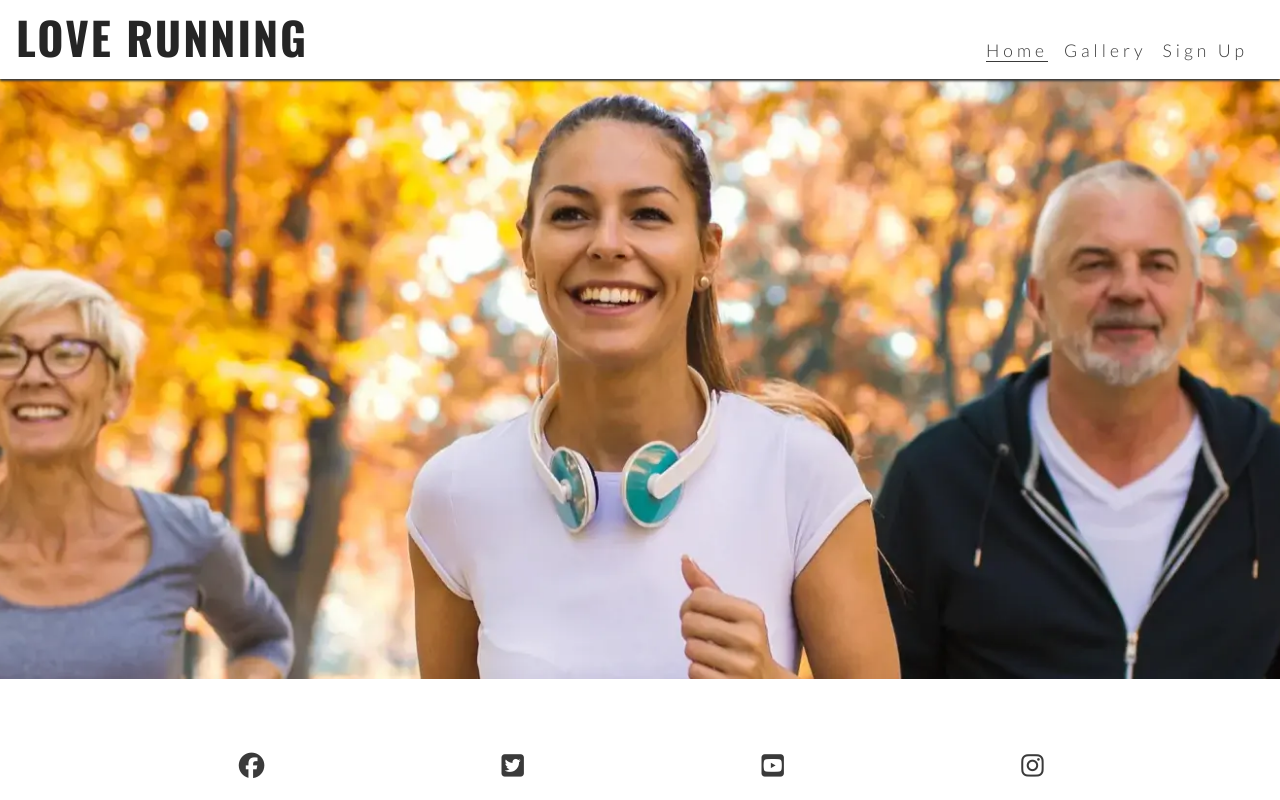
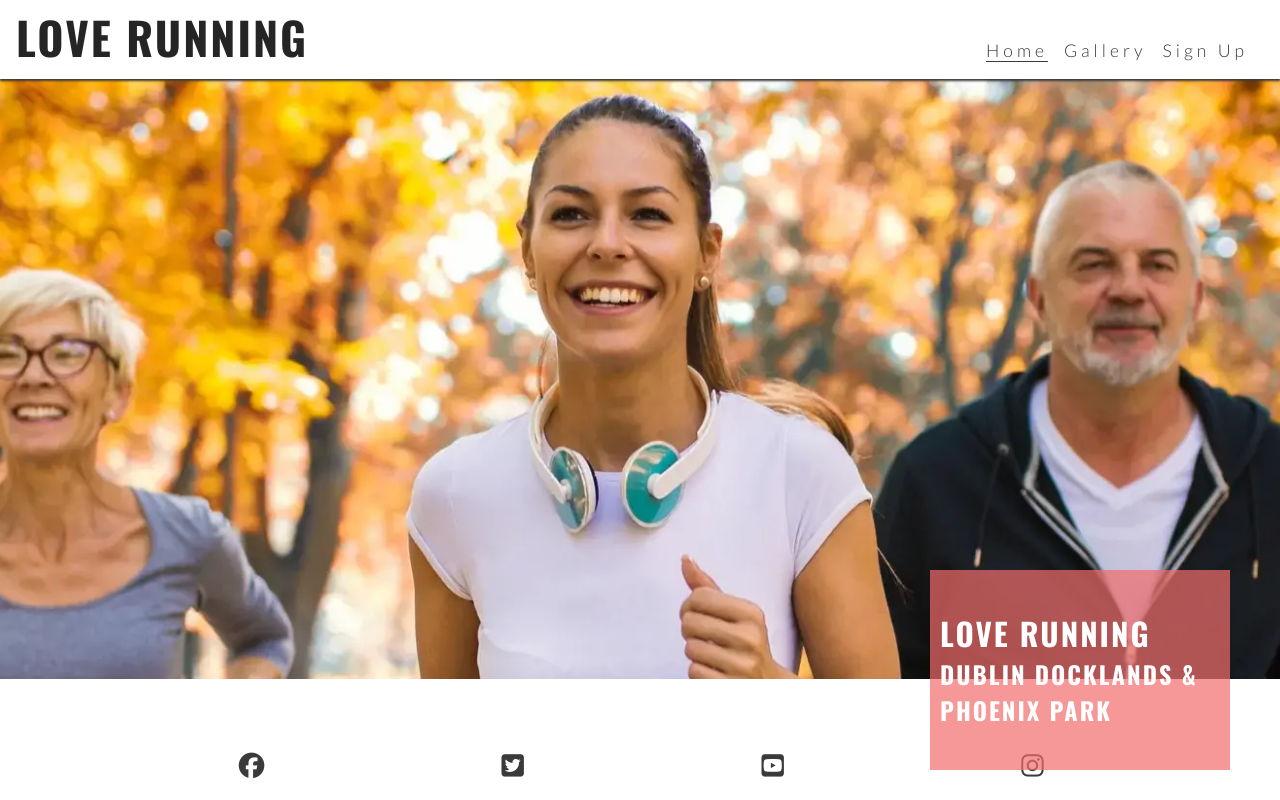
Before and after one commit to ciarangriffin93/Love-Running, a plain HTML site: page index.html in a window 1280 px wide. Drawn offline with nearby package versions, Linux system fonts and the light colour scheme.

Commit message:
Add cover text with club name and locations

```diff
--- a/assets/css/style.css
+++ b/assets/css/style.css
@@ -18,6 +18,15 @@ body {
     font-family: 'Lato', sans-serif;
 }
 
+h1,
+h2,
+h3 {
+    font-family: 'Oswald', sans-serif;
+    text-transform: uppercase;
+    letter-spacing: 2px;
+    color: #252525;
+}
+
 /* Header */
 header {
     background-color: #ffffff;
@@ -34,13 +43,6 @@ header {
 header a {
     text-decoration: none;
     color: inherit;
-}
-
-h1 {
-    font-family: 'Oswald', sans-serif;
-    text-transform: uppercase;
-        letter-spacing: 2px;
-        color: #252525;
 }
 
 #menu {
@@ -96,6 +98,22 @@ main {
     background: url("../images/hero-image.webp") no-repeat center center/cover;
 }
 
+#cover-text {
+    /* Final rgba value sets the opacity so it is semi-transparent */
+    background-color: rgba(241, 109, 107, .7);
+    font-size: 130%;
+    position: absolute;
+    bottom: 30px;
+    width: 80%;
+    min-height: 200px;
+    padding-top: 40px;
+    padding-left: 10px;
+}
+
+#cover-text>h2, #cover-text>h3 {
+    color: #ffffff;
+}
+
 /* Footer */
 #social-networks {
     text-align: center;
@@ -147,6 +165,13 @@ main {
         margin-top: 79px;
     }
 
+         /* Hero image */
+         #cover-text {
+             width: 300px;
+             right: 50px;
+         }
+         }
+
     /* Large devices (laptops and desktops, 992px and up) */
     @media screen and (min-width: 992px) {
     #menu a:hover {
--- a/index.html
+++ b/index.html
@@ -43,7 +43,12 @@
 
     <!-- Main content-->
     <main>
-        <section id="hero"></section>
+        <section id="hero"><div id="cover-text">
+            <h2>Love Running</h2>
+            <h3>Dublin Docklands & Phoenix Park</h3>
+
+        </section>
+
     </main>
 
     <!-- Footer -->
```
